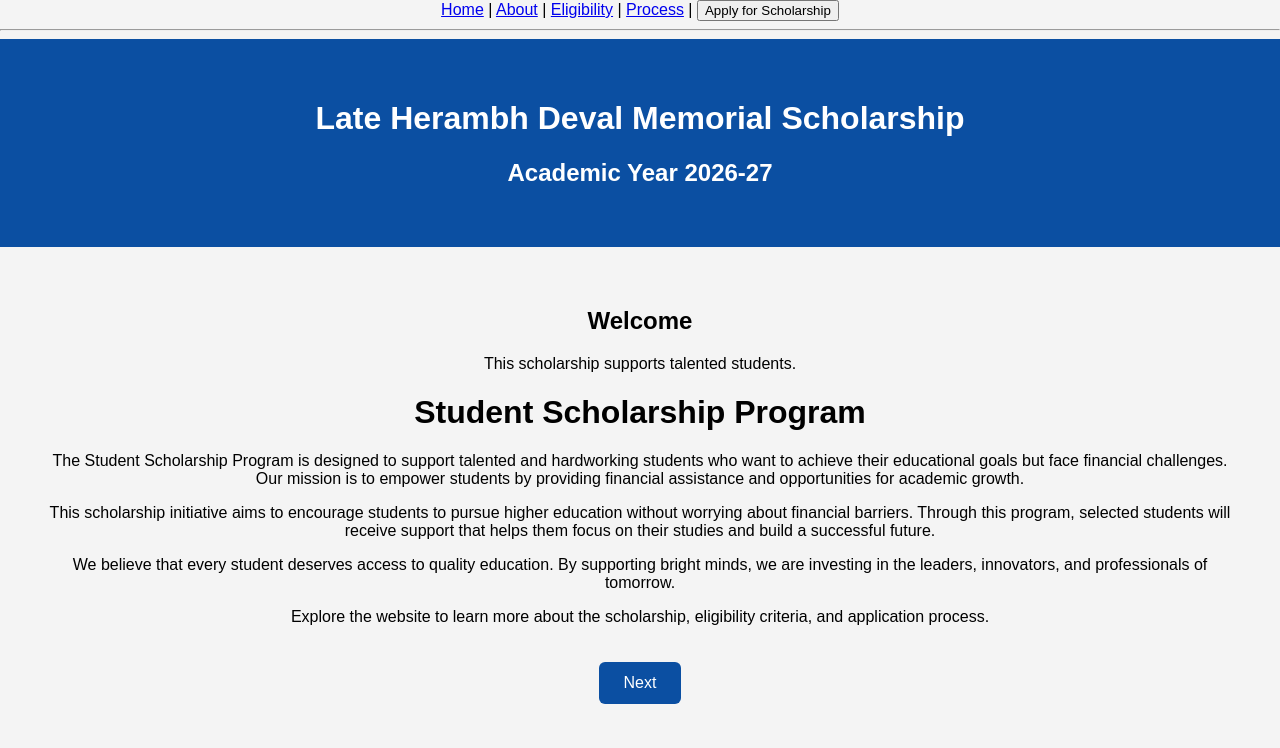
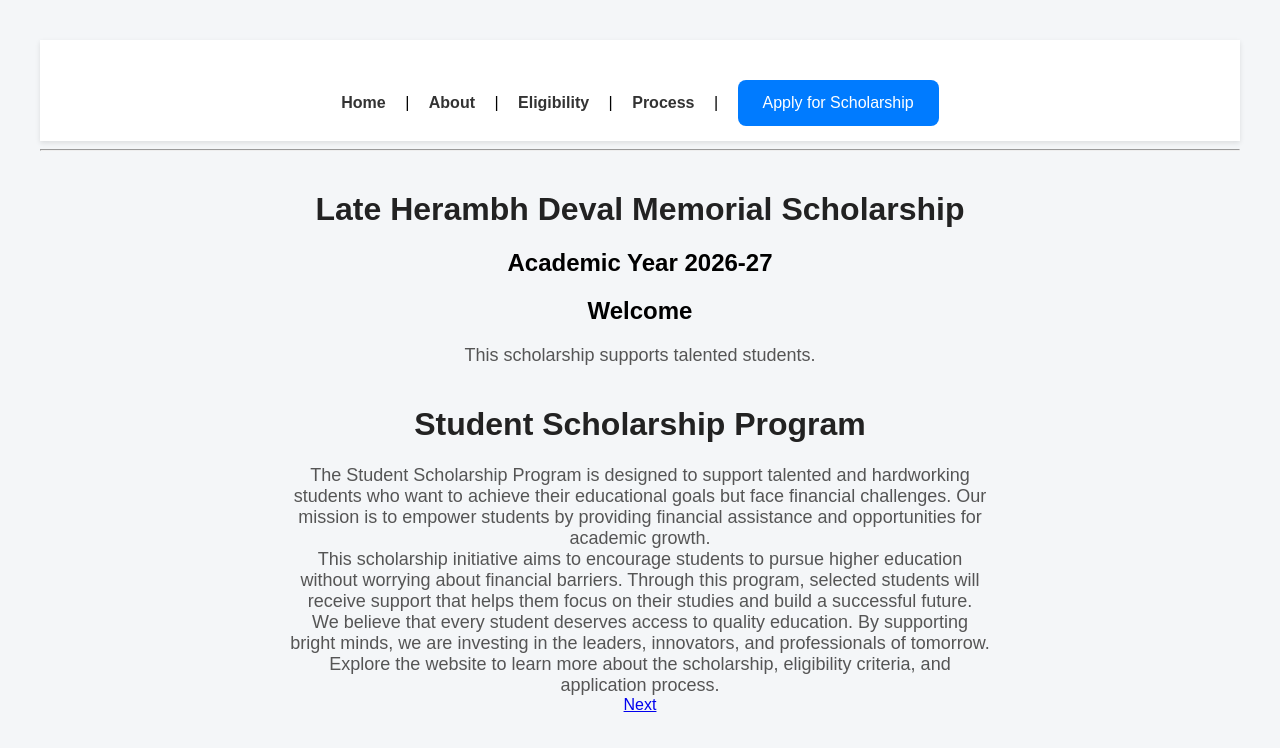
Before and after one commit to shardul-2007/herambh_deval_scholarship-2026, a plain HTML site: page index.html in a window 1280 px wide. Drawn offline with Linux system fonts and the light colour scheme.

Commit message:
Update style.css

```diff
--- a/style.css
+++ b/style.css
@@ -1,37 +1,51 @@
 body{
-font-family: Arial;
+font-family: Arial, sans-serif;
+background:#f4f6f8;
 text-align:center;
-background:#f4f4f4;
 margin:0;
-}
-
-.header{
-background:#0b4fa2;
-color:white;
 padding:40px;
 }
 
-.content{
-padding:40px;
+nav{
+background:#ffffff;
+padding:15px;
+box-shadow:0 2px 5px rgba(0,0,0,0.1);
 }
 
-.btn{
-display:inline-block;
-padding:12px 25px;
-background:#0b4fa2;
-color:white;
+nav a{
+margin:15px;
 text-decoration:none;
-border-radius:6px;
-margin-top:20px;
+font-weight:bold;
+color:#333;
 }
 
-.apply{
-display:inline-block;
-padding:14px 30px;
-background:#28a745;
+nav a:hover{
+color:#007bff;
+}
+
+h1{
+color:#222;
+margin-top:40px;
+}
+
+p{
+font-size:18px;
+color:#555;
+max-width:700px;
+margin:auto;
+}
+
+button{
+margin-top:25px;
+background:#007bff;
 color:white;
-text-decoration:none;
-font-size:18px;
+padding:14px 25px;
+border:none;
 border-radius:8px;
-margin-top:30px;
+font-size:16px;
+cursor:pointer;
 }
+
+button:hover{
+background:#0056b3;
+}
```
